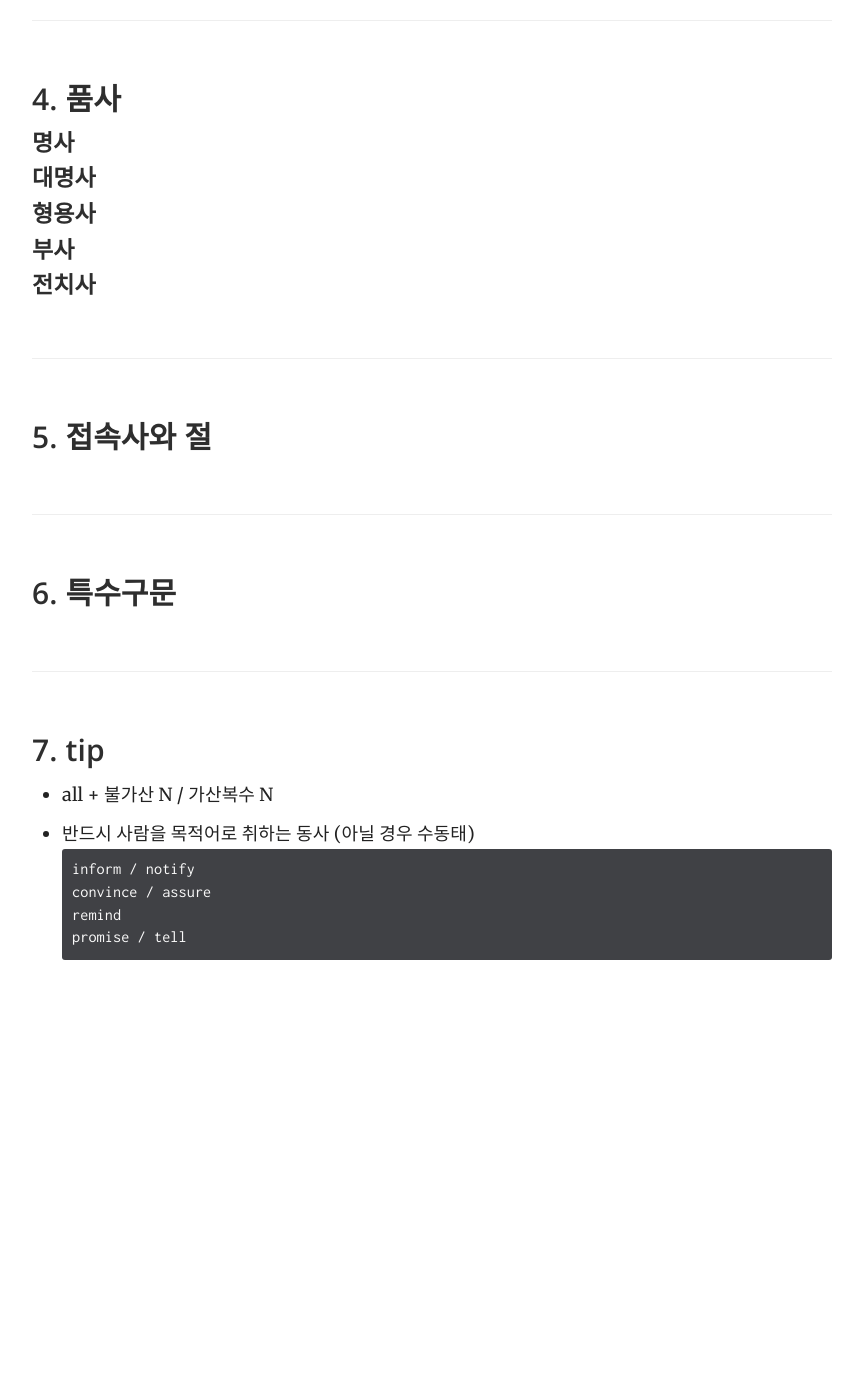
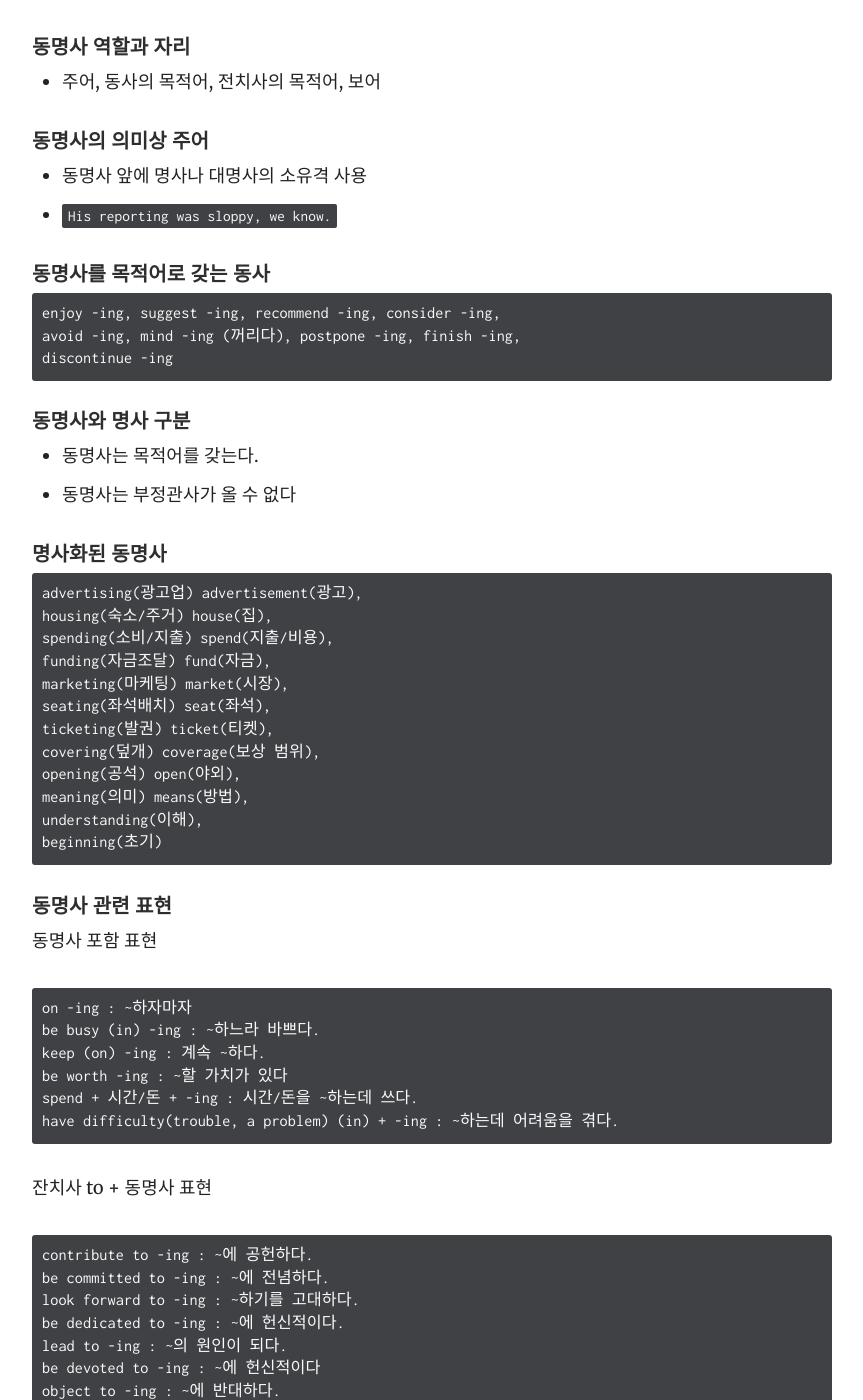
Before and after one commit to j2yes/j2yes.github.io, a Jekyll site: the page built from _docs/study/grammar.md, in a window 1280 px wide and 1400 px high, scrolled down 9897 px. Shown: the whole window, without its empty margins (358-1221 px from the left). Built offline with Jekyll 4.4.1, drawn with Linux system fonts in a browser that asks for light colours; nearby versions of some CDN libraries; comment, search, counter and statistics services are not loaded; before the commit the page ends 10949 px from its top, so only the background shows below that; some of the changed text lies outside the part shown.

Commit message:
동명사

`````diff
--- a/_docs/study/grammar.md
+++ b/_docs/study/grammar.md
@@ -378,6 +378,86 @@ be easy to, be difficult to
 
 #### 동명사
 
+- 동사원형 + ing
+- 목적어와 보어를 가질 수 있고 부사 수식을 받음
+
+##### 동명사 역할과 자리
+
+- 주어, 동사의 목적어, 전치사의 목적어, 보어
+
+##### 동명사의 의미상 주어
+
+- 동명사 앞에 명사나 대명사의 소유격 사용
+- `His reporting was sloppy, we know.`
+
+##### 동명사를 목적어로 갖는 동사
+
+```
+enjoy -ing, suggest -ing, recommend -ing, consider -ing,
+avoid -ing, mind -ing (꺼리다), postpone -ing, finish -ing,
+discontinue -ing
+```
+
+##### 동명사와 명사 구분
+
+- 동명사는 목적어를 갖는다.
+- 동명사는 부정관사가 올 수 없다
+
+##### 명사화된 동명사
+
+```
+advertising(광고업) advertisement(광고),
+housing(숙소/주거) house(집),
+spending(소비/지출) spend(지출/비용),
+funding(자금조달) fund(자금),
+marketing(마케팅) market(시장),
+seating(좌석배치) seat(좌석),
+ticketing(발권) ticket(티켓),
+covering(덮개) coverage(보상 범위),
+opening(공석) open(야외),
+meaning(의미) means(방법),
+understanding(이해),
+beginning(초기)
+```
+
+##### 동명사 관련 표현
+
+동명사 포함 표현
+```
+on -ing : ~하자마자
+be busy (in) -ing : ~하느라 바쁘다.
+keep (on) -ing : 계속 ~하다.
+be worth -ing : ~할 가치가 있다
+spend + 시간/돈 + -ing : 시간/돈을 ~하는데 쓰다.
+have difficulty(trouble, a problem) (in) + -ing : ~하는데 어려움을 겪다.
+```
+
+잔치사 to + 동명사 표현
+```
+contribute to -ing : ~에 공헌하다.
+be committed to -ing : ~에 전념하다.
+look forward to -ing : ~하기를 고대하다.
+be dedicated to -ing : ~에 헌신적이다.
+lead to -ing : ~의 원인이 되다.
+be devoted to -ing : ~에 헌신적이다
+object to -ing : ~에 반대하다.
+be used to -ing : ~에 익숙하다. / used to R ~하곤했다.
+```
+
+기타표현
+```
+when it comes to (명사/ing) = about
+remember/forget to v (~할 것을)
+remember/forget v-ing (~했던 것을)
+```
+
+##### 동명사의 시제와 태
+
+- 시제 : v-ing + O (~하는것) / having pp + O (~했던것)
+- 태 : being pp(되는것) / having been pp(됐던것)
+
+
+
 #### 분사
 
 ### 4. 품사
@@ -406,3 +486,5 @@ be easy to, be difficult to
   remind
   promise / tell
   ````
+- 전치사 다음 to 부정사 오지 않음
+- by + -ing : ~함으로써
`````
